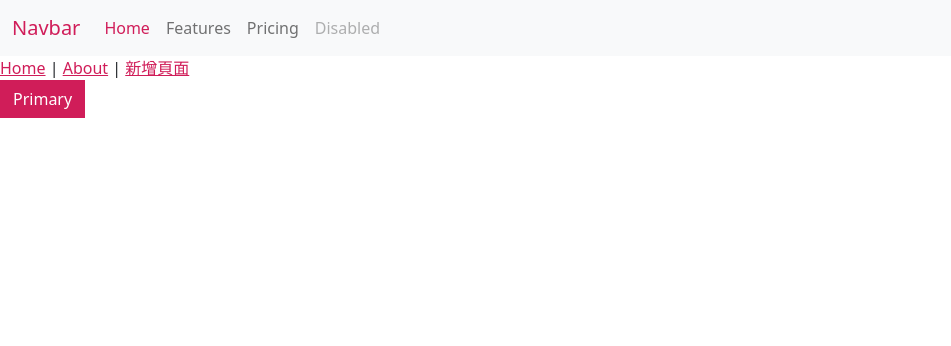
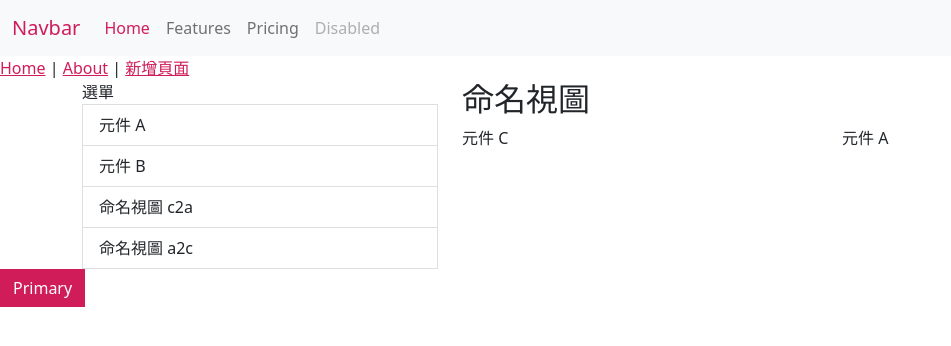
Before and after one commit to stevecyj/week_team_f2e, a Vue app: page /#/newpage/namedView/c2a in a window 1280 px wide. Shown: the top 346 px of the page, without its empty margins (0-951 px from the left). Built offline with nearby package versions, Linux system fonts and the light colour scheme; what @vee-validate/i18n would draw is missing.

Commit message:
name view

```diff
--- /dev/null
+++ b/src/components/Test/ComponentC.vue
@@ -0,0 +1,3 @@
+<template>
+  元件 C
+</template>
--- /dev/null
+++ b/src/components/Test/NameView.vue
@@ -0,0 +1,11 @@
+<template>
+  <h2>命名視圖</h2>
+  <div class="row">
+    <div class="col-6">
+      <router-view name="left"></router-view>
+    </div>
+    <div class="col-6">
+      <router-view name="right"></router-view>
+    </div>
+  </div>
+</template>
--- a/src/router/index.js
+++ b/src/router/index.js
@@ -13,20 +13,40 @@ const routes = [
     // route level code-splitting
     // this generates a separate chunk (about.[hash].js) for this route
     // which is lazy-loaded when the route is visited.
-    component: () => import(/* webpackChunkName: "about" */ '../views/AboutView.vue')
+    component: () => import('../views/AboutView.vue')
   },
   {
     path: '/newpage',
     name: 'newpage',
-    component: () => import(/* webpackChunkName: "newpage" */ '../views/NewPage.vue'),
+    component: () => import('../views/NewPage.vue'),
     children: [
       {
         path: 'a',
-        component: () => import(/* webpackChunkName: "a" */ '../components/Test/ComponentA.vue')
+        component: () => import('../components/Test/ComponentA.vue')
       },
       {
         path: 'b',
-        component: () => import(/* webpackChunkName: "b" */ '../components/Test/ComponentB.vue')
+        component: () => import('../components/Test/ComponentB.vue')
+      },
+      {
+        path: 'namedView',
+        component: () => import('../components/Test/NameView.vue'),
+        children: [
+          {
+            path: 'c2a',
+            components: {
+              left: () => import('../components/Test/ComponentC.vue'),
+              right: () => import('../components/Test/ComponentA.vue')
+            }
+          },
+          {
+            path: 'a2c',
+            components: {
+              left: () => import('../components/Test/ComponentA.vue'),
+              right: () => import('../components/Test/ComponentC.vue')
+            }
+          }
+        ]
       }
     ]
   }
--- a/src/views/NewPage.vue
+++ b/src/views/NewPage.vue
@@ -11,6 +11,14 @@
           to="/newpage/b"
           class="list-group-item list-group-item-action"
         >元件 B</router-link>
+        <router-link
+          to="/newpage/namedView/c2a"
+          class="list-group-item list-group-item-action"
+        >命名視圖 c2a</router-link>
+        <router-link
+          to="/newpage/namedView/a2c"
+          class="list-group-item list-group-item-action"
+        >命名視圖 a2c</router-link>
 
       </div>
     </div>
```
